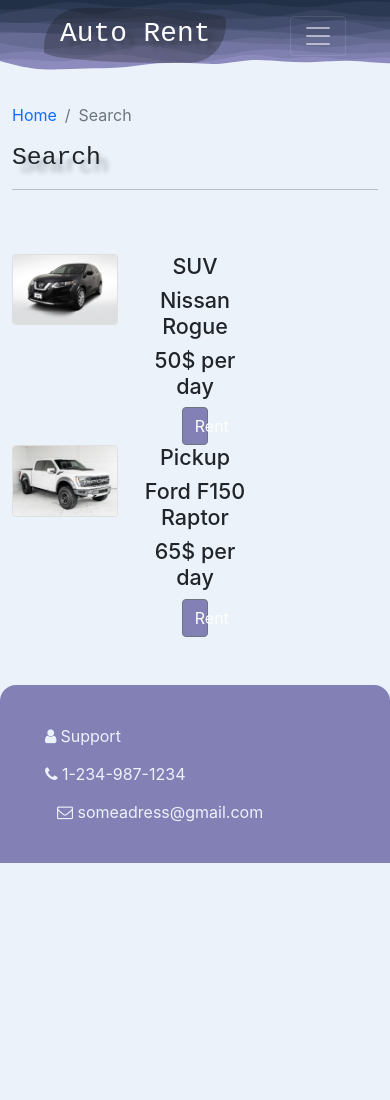
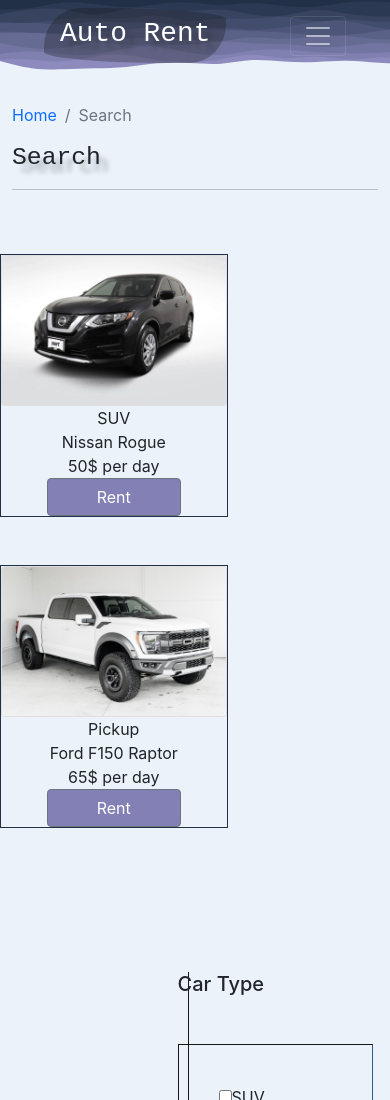
Before and after one commit to Misjly/autorent, a React (Create React App) app: page /search in a window 390 px wide. Shown: the top 1100 px of the page. Before the commit the page ends 863 px from the top, so only its background shows below. Built offline with nearby package versions, Linux system fonts and the light colour scheme.

Commit message:
search page filter

```diff
--- a/src/App.css
+++ b/src/App.css
@@ -120,5 +120,32 @@ a:hover {
 
 .car-card-text {
   text-align: center;
-  vertical-align: middle;
+  font-size: clamp(1rem, 2vw, 1.5rem);
+}
+
+.car-card {
+  border-style: solid;
+  border-width: 0.1rem;
+  border-color: rgba(12, 27, 51, 0.9);
+}
+
+.filter-form {
+  display: flex;
+  justify-content: center;
+  border-left: 0.1rem rgba(12, 27, 51, 0.9) inset;
+  margin-left: 5rem;
+}
+
+.car-filter {
+  padding: 2.5rem;
+  margin-top: 0;
+  margin-bottom: 2rem;
+  border-width: 0.1rem;
+  border-color: rgba(12, 27, 51, 0.9);
+  border-style: inset;
+}
+
+h5 {
+  margin: 0;
+  padding: 0;
 }/*# sourceMappingURL=App.css.map */
--- a/src/App.scss
+++ b/src/App.scss
@@ -130,5 +130,32 @@ a:hover {
 
 .car-card-text {
     text-align: center;
-    vertical-align: middle;
+    font-size: clamp(1rem, 2vw, 1.5rem);
 }
+
+.car-card {
+    border-style: solid;
+    border-width: .1rem;
+    border-color: $color-oxford-blue;
+}
+
+.filter-form {
+    display: flex;
+    justify-content: center;
+    border-left: .1rem $color-oxford-blue inset;
+    margin-left: 5rem;
+}
+
+.car-filter {
+    padding: 2.5rem;
+    margin-top: 0;
+    margin-bottom: 2rem;
+    border-width: .1rem;
+    border-color: $color-oxford-blue;
+    border-style: inset;
+}
+
+h5 {
+    margin:0;
+    padding: 0;
+}
--- a/src/components/CarForm.js
+++ b/src/components/CarForm.js
@@ -9,7 +9,7 @@ const CarForm = () => {
     const locations = useSelector(selectAllLocations);
     const handleSubmit = (values) => {
         navigate('/search', {state: {
-            pickUpLocation: values.pickUpLocation,
+            location: values.pickUpLocation,
             dropOffLocation: values.dropOffLocation,
             pickUpDate: values.pickUpDate,
             dropOffDate: values.dropOffDate,
--- /dev/null
+++ b/src/components/FilterForm.js
@@ -0,0 +1,67 @@
+import { Field, Formik } from "formik";
+import { useSelector } from "react-redux";
+import { useNavigate } from "react-router-dom";
+import { Button, Form, FormGroup, Label, Row } from "reactstrap";
+import { selectAllCarTypes } from "../features/carType/carTypesSlice";
+import { selectAllLocations } from "../features/location/locationSlice";
+
+const FilterForm = () => {
+    const navigate = useNavigate();
+    const carTypes = useSelector(selectAllCarTypes);
+    const carLocations = useSelector(selectAllLocations);
+    const handleSubmit = (values) => {
+        navigate('/search', { state: {
+            carType: values.carType,
+            location: values.carLocation
+        }});
+    }
+
+    return (
+        <Row className='p-5 mx-5'>
+            <Formik
+                initialValues={{
+                    carType: [],
+                    location: []
+                }}
+                onSubmit={handleSubmit}>
+                <Form className='filter-form'>
+                    <FormGroup className='mb-5'>
+                        <h5 className='col-12 mb-5'>Car Type</h5>
+                        <div className='car-filter'>
+                            {
+                                carTypes.map(type => {
+                                    return (
+                                        <div key={type.name} role='group' className='mb-3'>
+                                            <Label>
+                                                <Field type='checkbox' name='carType' id={type.name} value={type.name}/>
+                                                {type.name}
+                                            </Label>
+                                        </div>
+                                    )
+                                })
+                            }
+                        </div>
+                        <h5 className='col-12 mb-5'>Location</h5>
+                        <div className='car-filter'>
+                            {
+                                carLocations.map(location => {
+                                    return (
+                                        <div key={location} role='group' className='mb-3'>
+                                            <Label>
+                                                <Field type='checkbox' name='carLocation' id={location} value={location}/>
+                                                {location}
+                                            </Label>
+                                        </div>
+                                    )
+                                })
+                            }
+                        </div>
+                        <Button type='submit' className='submit-button col-12'>Filter</Button>
+                    </FormGroup>
+                </Form>
+            </Formik>
+        </Row>
+    );
+}
+
+export default FilterForm;
--- a/src/features/car/CarCard.js
+++ b/src/features/car/CarCard.js
@@ -4,17 +4,19 @@ const CarCard = ({car}) => {
     const { img, name, type, price } = car;
 
     return (
-        <Row>
-            <Col className='col-4'>
-            <Card>
-                <CardImg src={img} alt={name} className='car-card-img'/>
-            </Card>
+        <Row className='car-card mb-5'>
+            <Col className='col-12 col-md-7 px-0'>
+                <Card>
+                    <CardImg src={img} alt={name} className='car-card-img'/>
+                </Card>
             </Col>
-            <Col className='car-card-text col-4'>
-                <h4>{type}</h4>
-                <h4>{name}</h4>
-                <h4>{price}$ per day</h4>
-                <Button type='submit' className='submit-button col-3'>Rent</Button>
+            <Col>
+                <div className='car-card-text'>
+                    <div>{type}</div>
+                    <div>{name}</div>
+                    <div>{price}$ per day</div>
+                    <Button type='submit' className='submit-button col-8'>Rent</Button>
+                </div>
             </Col>
         </Row>
     );
--- a/src/features/car/CarList.js
+++ b/src/features/car/CarList.js
@@ -9,10 +9,9 @@ const CarList = (props) => {
     return (
         <Row className='py-5'>
             {
-                props.state ?
-                props.state.pickUpLocation ?
+                (props.state.location.length && props.state.carType.length) ?
                 cars.map(car => {
-                    if(car.location === props.state.pickUpLocation) {
+                    if(props.state.location.includes(car.location) && props.state.carType.includes(car.type)) {
                         return (
                             <Col key={car.id} className='col-12'>
                                 <CarCard car={car}/>
@@ -20,8 +19,19 @@ const CarList = (props) => {
                         )
                     }
                 }) :
+                (props.state.location && props.state.location.length) ?
                 cars.map(car => {
-                    if(car.type === props.state) {
+                    if(props.state.location.includes(car.location)) {
+                        return (
+                            <Col key={car.id} className='col-12'>
+                                <CarCard car={car}/>
+                            </Col>
+                        )
+                    }
+                }) :
+                (props.state.carType && props.state.carType.length) ?
+                cars.map(car => {
+                    if(props.state.carType.includes(car.type)) {
                         return (
                             <Col key={car.id} className='col-12'>
                                 <CarCard car={car}/>
--- a/src/features/carType/CarTypeCard.js
+++ b/src/features/carType/CarTypeCard.js
@@ -5,7 +5,7 @@ const CarTypeCard = ({ carType }) => {
     const { name, img } = carType;
     return (
         <Link to='/search'
-            state={name}>
+            state={{carType: name}}>
             <Card className='card-container'>
                  <CardImg
                     id='cartype-card-img'
--- a/src/pages/SearchPage.js
+++ b/src/pages/SearchPage.js
@@ -1,23 +1,37 @@
-import { useLocation } from "react-router-dom";
-import { Container } from "reactstrap";
+import { useEffect } from "react";
+import { useLocation, useSearchParams } from "react-router-dom";
+import { Col, Container, Row } from "reactstrap";
+import FilterForm from "../components/FilterForm";
 import SubHeader from "../components/SubHeader";
 import CarList from "../features/car/CarList";
 
 const SearchPage = () => {
+    useEffect(() => {
+        window.scrollTo(0, 0);
+    }, [])
     const location = useLocation();
+    const [searchParams, setSearchParams] = useSearchParams();
+    const carTypeFilter = searchParams.getAll('carType');
+    const locationFilter = searchParams.getAll('carLocation');
 
-    if(location.state) {
-        return (
-            <Container>
-                <SubHeader current='Search' />
-                <CarList state={location.state}/>
-            </Container>
-        );
-    }
     return (
         <Container>
             <SubHeader current='Search' />
-            <CarList />
+            <Row>
+                <Col className='col-7'> {
+                    location.state ?
+                        location.state.hasOwnProperty('carType') ?
+                            <CarList state={{location: [], carType: [location.state.carType]}}/> :
+                            location.state.hasOwnProperty('location') ?
+                                <CarList state={{location: [location.state.location], carType: []}}/> :
+                                    <CarList state={{location: locationFilter, carType: carTypeFilter}}/> :
+                                    <CarList state={{location: locationFilter, carType: carTypeFilter}}/>
+                }
+                </Col>
+                <Col>
+                    <FilterForm/>
+                </Col>
+            </Row>
         </Container>
     );
 }
```
Also changed, not shown: 1 other file (tests, documents, lock files or other folders).
